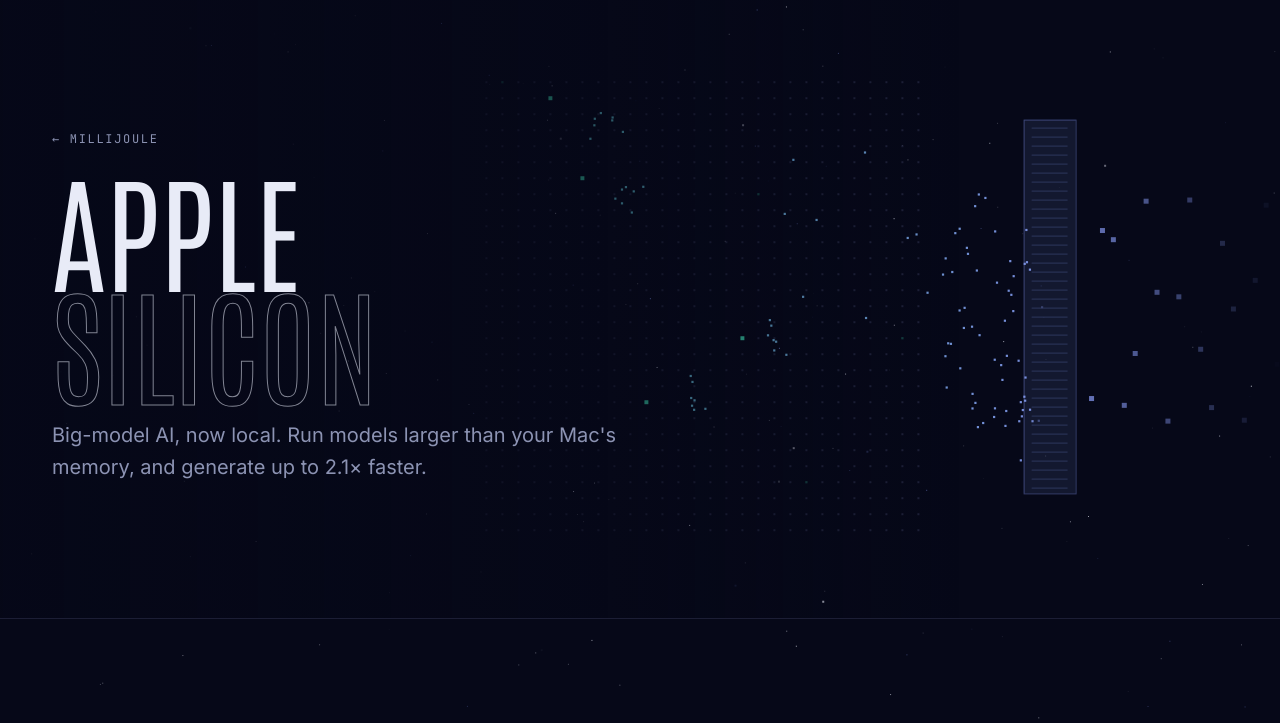
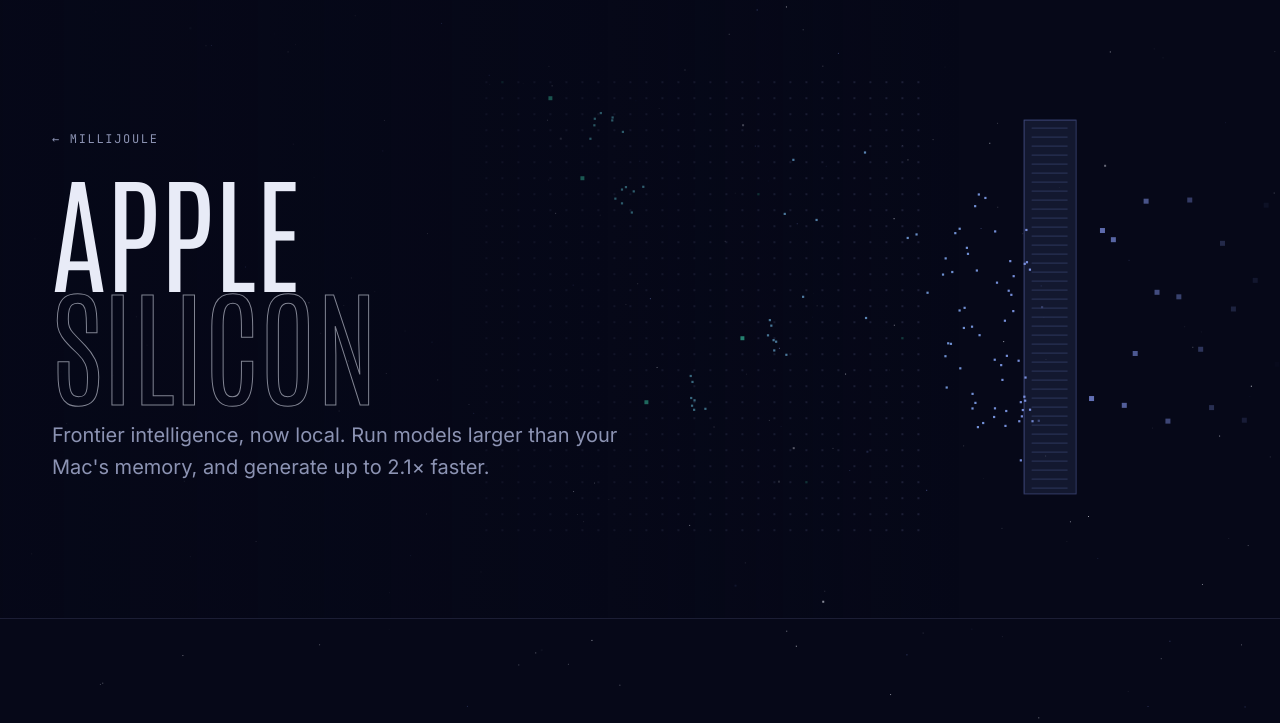
Before and after one commit to adityakm24/atom-research, a plain HTML site: page millijoule-mlx.html in a window 1280 px wide. Shown: the part 70-793 px from the top of the page. Drawn offline with Linux system fonts and the light colour scheme.

Commit message:
Apple silicon tagline: Frontier intelligence, now local
Co-Authored-By: Claude Opus 5.5 <noreply@anthropic.com>

```diff
--- a/millijoule-mlx.html
+++ b/millijoule-mlx.html
@@ -34,7 +34,7 @@
         <div class="wrap">
           <a class="crumb fade-in" href="millijoule.html">← MilliJoule</a>
           <h1 class="mega" style="white-space:normal"><span class="line"><span>Apple</span></span><span class="line"><span class="dim">Silicon</span></span></h1>
-          <p class="lede fade-in">Big-model AI, now local. Run models larger than your Mac's memory, and generate up to 2.1× faster.</p>
+          <p class="lede fade-in">Frontier intelligence, now local. Run models larger than your Mac's memory, and generate up to 2.1× faster.</p>
         </div>
       </section>
 
```
